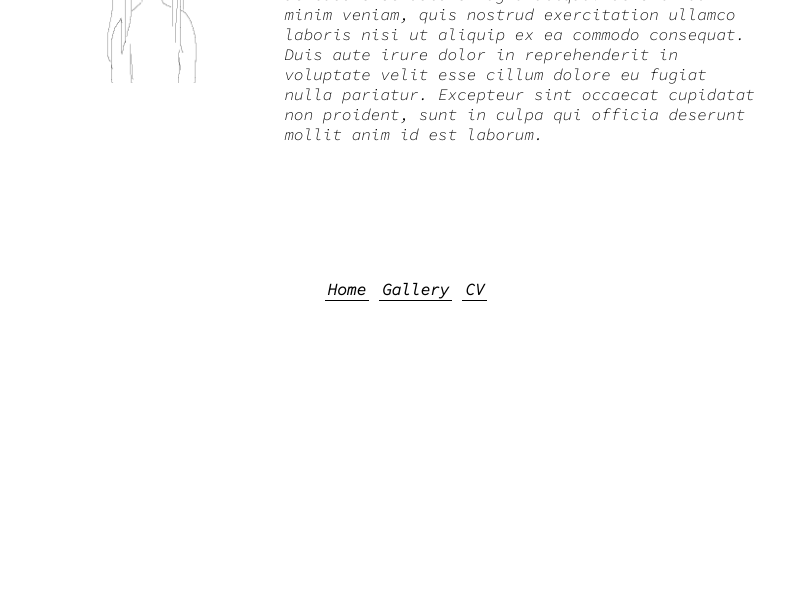
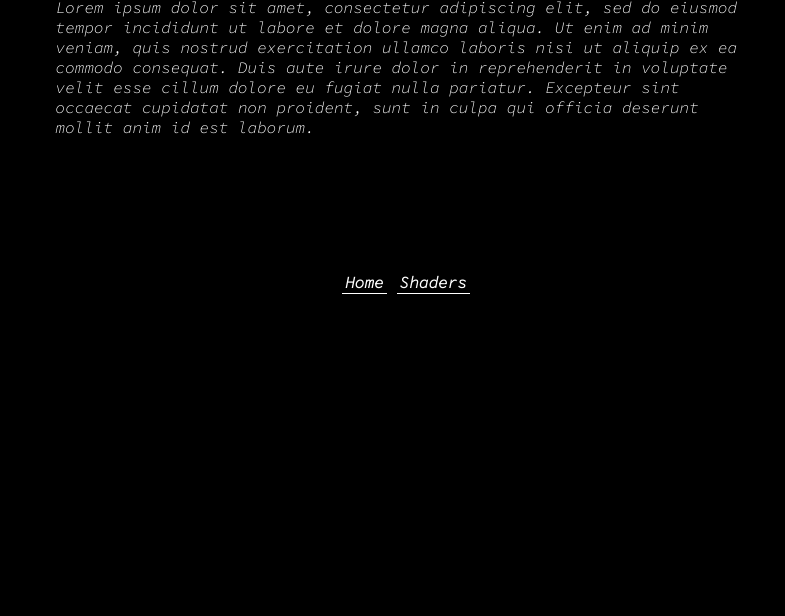
Before and after one commit to celyk/website, a plain HTML site: page index.html in a window 1280 px wide. Shown: the part 184-800 px from the top of the page, without its empty margins (234-1019 px from the left). Drawn offline with Linux system fonts and the light colour scheme.

Commit message:
minor edits
- changes colour scheme
- removes headshot
- changes "gallery" page to "shaders" page

```diff
--- a/index.html
+++ b/index.html
@@ -2,16 +2,14 @@
     <head>
         <link rel = "stylesheet" href = "styleSheets/basic.css">
         <link rel = "stylesheet" href = "styleSheets/header.css">
-        <link rel="preconnect" href="https://fonts.googleapis.com">
+        <link rel="preconnect" href="https://fonts.googleapis.com"> <!--google has a font service with loads of free fonts, this code gives us those-->
         <link rel="preconnect" href="https://fonts.gstatic.com" crossorigin>
         <link href="https://fonts.googleapis.com/css2?family=Source+Code+Pro:ital,wght@1,300&display=swap" rel="stylesheet">
     </head>
     <body>
         <div id = "headerBar">
             <div id = "headerContentContainer">
-                <div id = "headerImageContainer">
-                    <img id = "headerImage" src = "images/placeHolder1.png">
-                </div>
+                <h1 style = "margin: 10vw 0 1vw 0; text-align: left;">Kyle Lastname</h1>
                 <div id = "headerText">
                     Lorem ipsum dolor sit amet, consectetur adipiscing elit, sed do eiusmod tempor incididunt ut labore et dolore magna aliqua.
                     Ut enim ad minim veniam, quis nostrud exercitation ullamco laboris nisi ut aliquip ex ea commodo consequat. Duis aute irure dolor in reprehenderit in voluptate velit
@@ -20,9 +18,8 @@
             </div>
         </div>
         <div class = "bar mainBar">
-            <a href = "index.html">Home</a>
-            <a href = "gallery.html">Gallery</a>
-            <a href = "cv.html">CV</a>
+            <a href = "./">Home</a>
+            <a href = "shaders.html">Shaders</a>
         </div>
     </body>
 </html>
--- a/styleSheets/basic.css
+++ b/styleSheets/basic.css
@@ -2,6 +2,8 @@ body
 {
     overflow: visible;
     font-family: 'Source Code Pro', monospace;
+    background-color: black;
+    color: white;
 }
 
 h1
@@ -25,7 +27,7 @@ h2
     top: 0;
     gap: 10px;
     margin-top: 2vw;
-    background-color: white;
+    background-color: black;
     z-index: 10;
 }
 
@@ -37,9 +39,9 @@ h2
 
 .mainBar a
 {
-    background-color: white;
+    background-color: black;
     padding: 0 3 1 3;
-    border-bottom: solid 1px black;
+    border-bottom: solid 1px white;
     font-weight: bolder;
 
     transition: padding 0.2s ease-in, border-bottom 0.2s ease-in;
@@ -48,42 +50,42 @@ h2
 .mainBar a:hover
 {
     padding: 0 7 3 7;
-    border-bottom: solid 2px black;
+    border-bottom: solid 2px white;
 }
 
 a
 {
     text-decoration: none;
-    color: black;
+    color: white;
 }
 
 a:visited
 {
     text-decoration: none;
+    color: white;
+}
+
+::selection {
+    background-color: white;
     color: black;
 }
 
-::selection {
-    background-color: black;
-    color: white;
-}
-
 ::-moz-selection {
-    background-color: black;
-    color: white;
+    background-color: white;
+    color: black;
 }
 
 ::-o-selection {
-    background-color: black;
-    color: white;
+    background-color: white;
+    color: black;
 }
 
 ::-ms-selection {
-    background-color: black;
-    color: white;
+    background-color: white;
+    color: black;
 }
 
 ::-webkit-selection {
-    background-color: black;
-    color: white;
+    background-color: white;
+    color: black;
 }
--- a/styleSheets/gallery.css
+++ b/styleSheets/gallery.css
@@ -6,6 +6,7 @@
     align-content: stretch;
     width: 90vw;
     margin: 0 auto;
+    gap: 2vw;
 }
 
 
--- a/styleSheets/header.css
+++ b/styleSheets/header.css
@@ -1,7 +1,6 @@
 #headerContentContainer
 {
-    display: flex;
-    margin: 5vw 20vw;
+    margin: 0vw 20vw 10vw 20vw;
 }
 
 #headerImageContainer
@@ -14,11 +13,10 @@
 {
     width: 100%;
     height: auto;
-    flex-shrink: 0;
 }
 
 #headerText
 {
-    padding: 5vw 2vw;
+    padding: 0vw 2vw;
     flex-shrink: 2;
 }
```
Also changed, not shown: cv.html (+1 -1 lines), shaders.html (renamed from gallery.html, +2 -3 lines).
